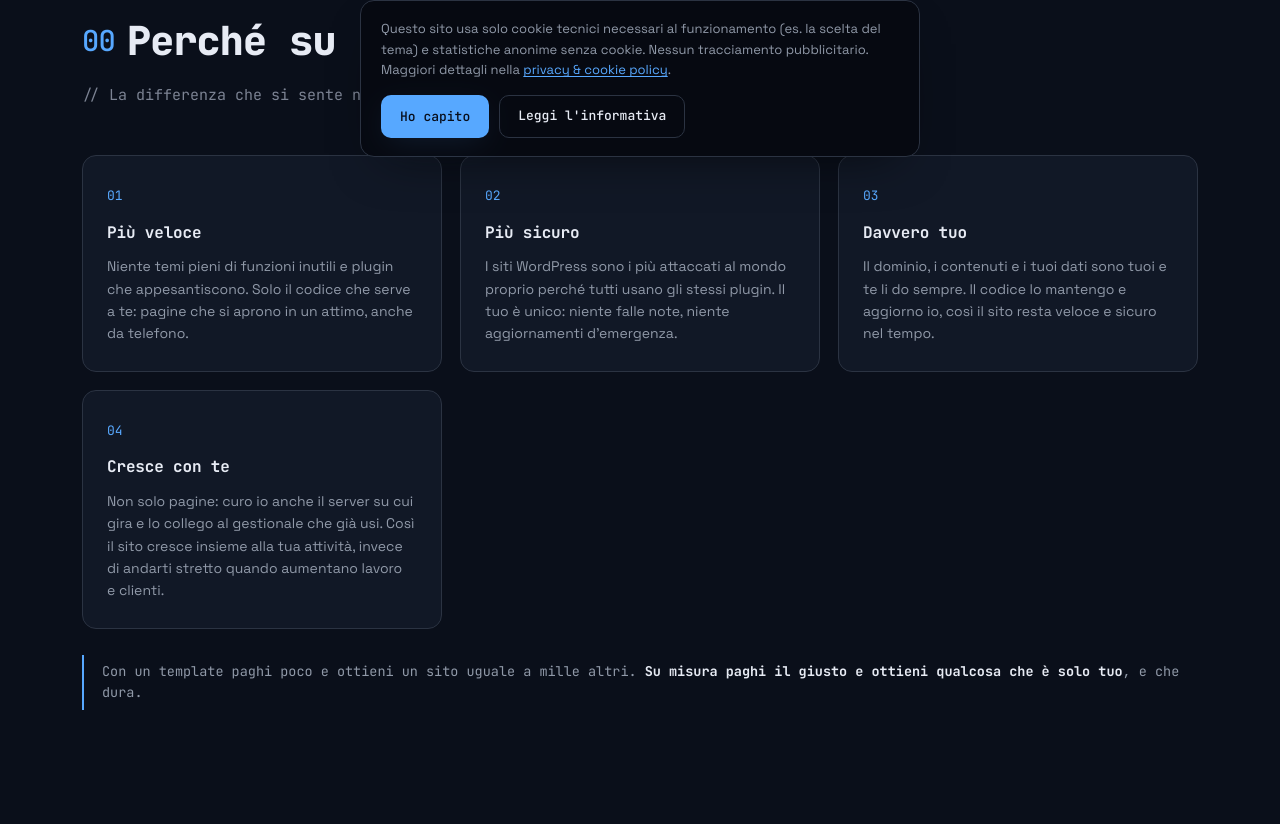
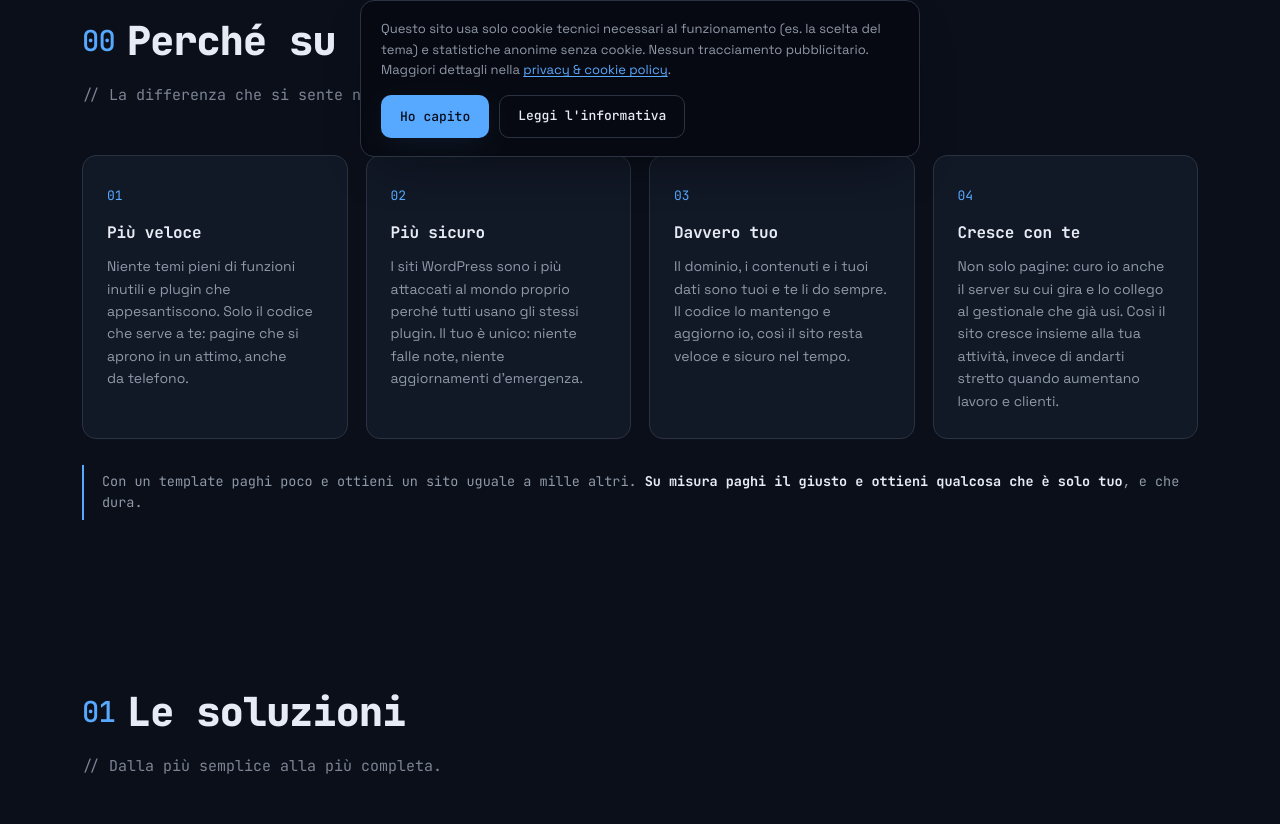
Before and after one commit to alessiopesit-boop/alessiopes-web, an Angular app: page /servizi in a window 1280 px wide. Shown: the part 625-1449 px from the top of the page. Built offline with nearby package versions, Linux system fonts and the light colour scheme.

Commit message:
fix(servizi): 4 card 'perche su misura' su una riga da desktop

```diff
--- a/src/app/pages/servizi/servizi.html
+++ b/src/app/pages/servizi/servizi.html
@@ -20,7 +20,7 @@
           <p class="sec-note" style="margin-top:10px;">// La differenza che si sente nel tempo.</p>
         </div>
       </div>
-      <div class="why-grid reveal">
+      <div class="why-grid cols-4 reveal">
         <div class="why"><span class="g mono">01</span><h3>Più veloce</h3><p>Niente temi pieni di funzioni inutili e plugin che appesantiscono. Solo il codice che serve a te: pagine che si aprono in un attimo, anche da telefono.</p></div>
         <div class="why"><span class="g mono">02</span><h3>Più sicuro</h3><p>I siti WordPress sono i più attaccati al mondo proprio perché tutti usano gli stessi plugin. Il tuo è unico: niente falle note, niente aggiornamenti d'emergenza.</p></div>
         <div class="why"><span class="g mono">03</span><h3>Davvero tuo</h3><p>Il dominio, i contenuti e i tuoi dati sono tuoi e te li do sempre. Il codice lo mantengo e aggiorno io, così il sito resta veloce e sicuro nel tempo.</p></div>
--- a/src/styles.css
+++ b/src/styles.css
@@ -270,7 +270,12 @@ section.block.tight { padding: 80px 0; }
    inline che, vincendo sulle media query, schiacciavano le card su mobile. */
 @media (min-width: 761px) {
   .why-grid.cols-2 { grid-template-columns: repeat(2, 1fr); }
+  .why-grid.cols-4 { grid-template-columns: repeat(2, 1fr); }
   .trust-grid.cols-3 { grid-template-columns: repeat(3, 1fr); }
+}
+/* Griglia a 4 card (servizi "Perche' su misura"): 4 in riga solo da desktop pieno. */
+@media (min-width: 981px) {
+  .why-grid.cols-4 { grid-template-columns: repeat(4, 1fr); }
 }
 .vs-line { font-family: var(--mono); font-size: 13.5px; color: var(--muted); margin-top: 26px; border-left: 2px solid var(--accent); padding: 6px 0 6px 18px; }
 .vs-line b { color: var(--text); }
```
